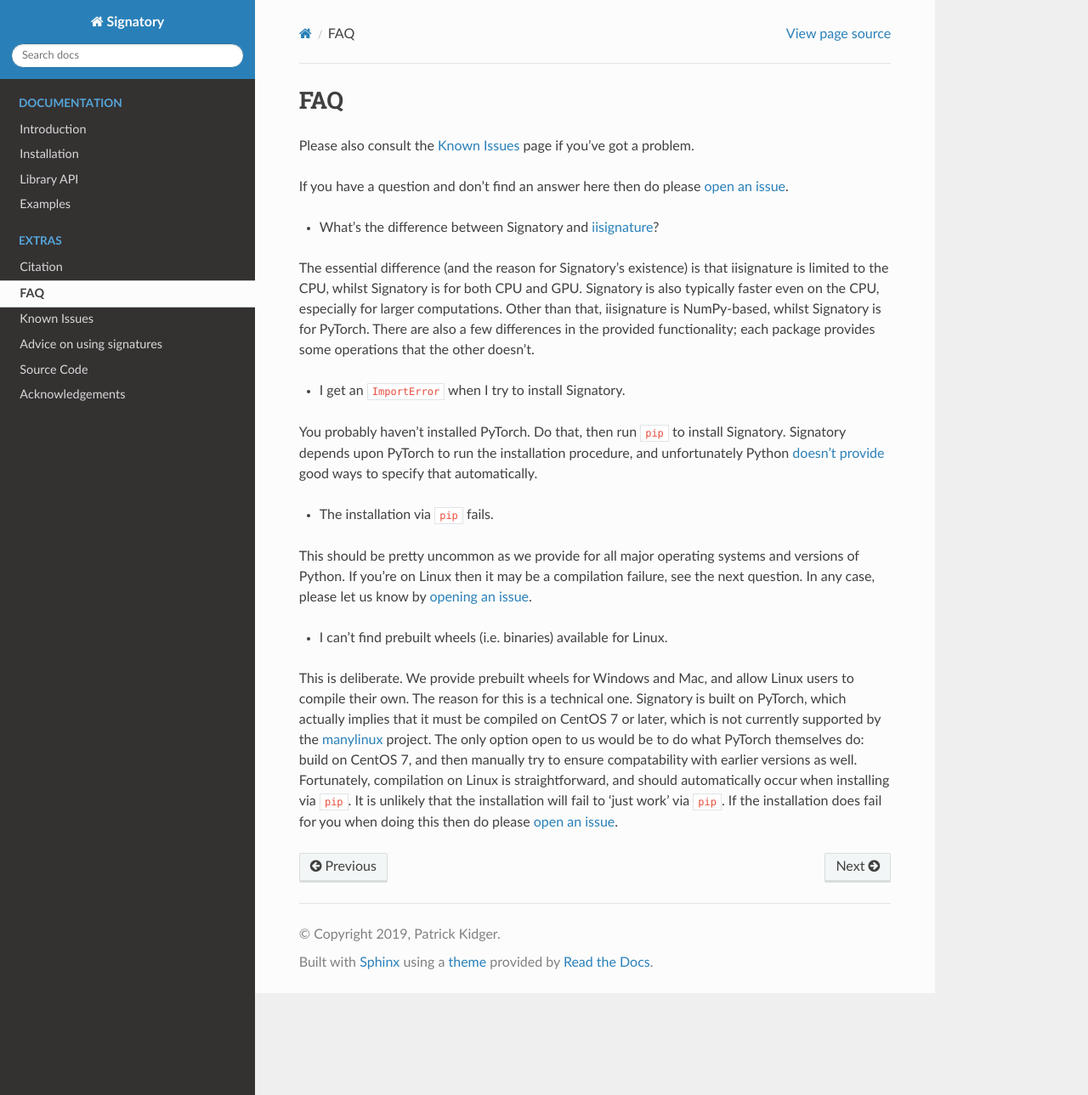
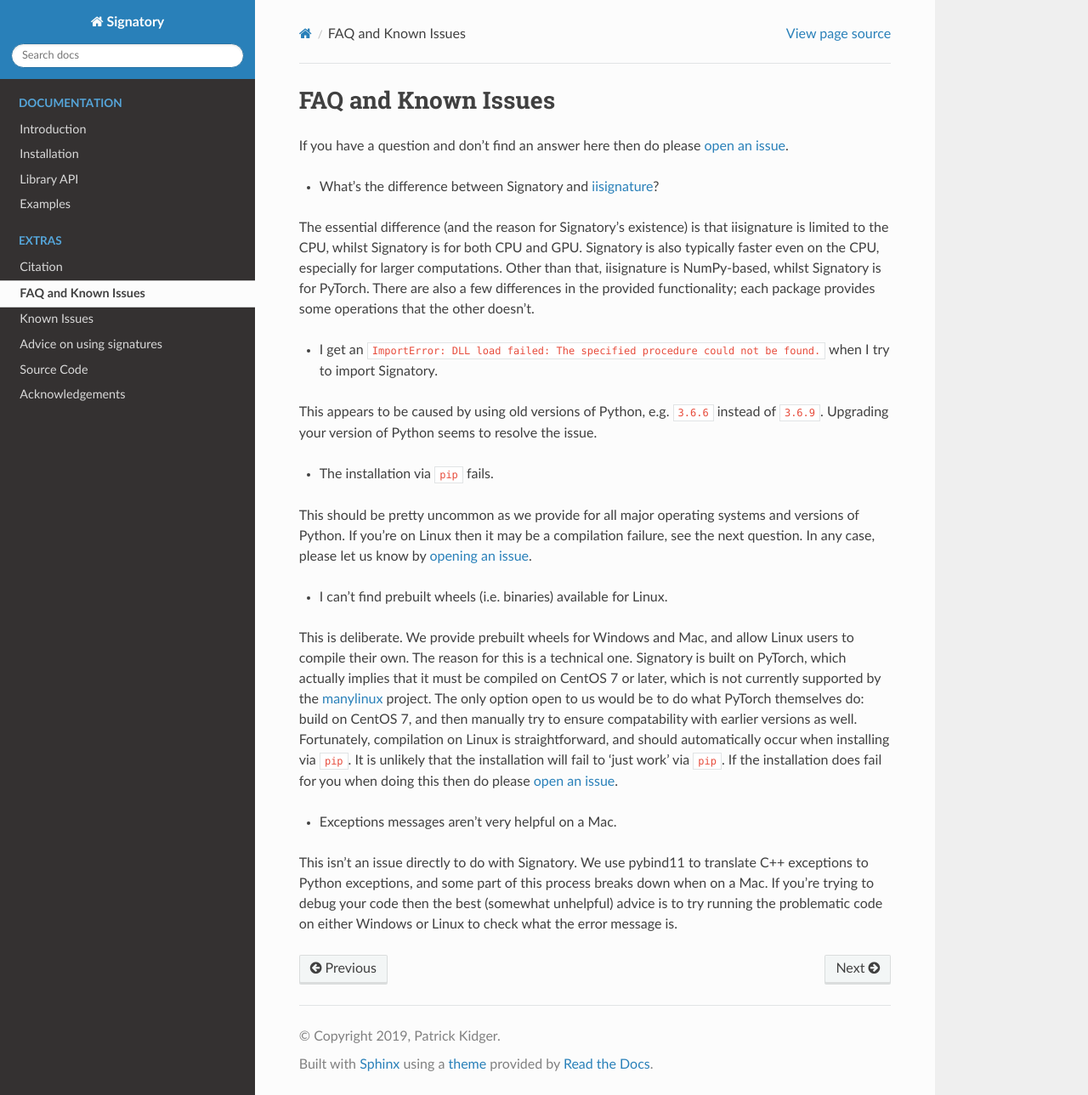
Before and after one commit to patrick-kidger/signatory, a Sphinx documentation site: the page built from docs/pages/miscellaneous/faq.rst, in a window 1280 px wide and 1289 px high. Shown: the whole window at 85% size. Built offline with Sphinx 7.4.7 and the Read the Docs theme 2.0.0, drawn with Linux system fonts in a browser that asks for light colours.

Commit message:
Update faq.rst

```diff
--- a/docs/pages/miscellaneous/faq.rst
+++ b/docs/pages/miscellaneous/faq.rst
@@ -1,9 +1,7 @@
 .. _miscellaneous-faq:
 
-FAQ
-###
-
-Please also consult the :ref:`miscellaneous-knownissues` page if you've got a problem.
+FAQ and Known Issues
+####################
 
 If you have a question and don't find an answer here then do please `open an issue <https://github.com/patrick-kidger/signatory/issues/new>`__.
 
@@ -11,9 +9,9 @@ If you have a question and don't find an answer here then do please `open an iss
 
 The essential difference (and the reason for Signatory's existence) is that iisignature is limited to the CPU, whilst Signatory is for both CPU and GPU. Signatory is also typically faster even on the CPU, especially for larger computations. Other than that, iisignature is NumPy-based, whilst Signatory is for PyTorch. There are also a few differences in the provided functionality; each package provides some operations that the other doesn't.
 
-* I get an ``ImportError`` when I try to install Signatory.
+* I get an ``ImportError: DLL load failed: The specified procedure could not be found.`` when I try to import Signatory.
 
-You probably haven't installed PyTorch. Do that, then run ``pip`` to install Signatory. Signatory depends upon PyTorch to run the installation procedure, and unfortunately Python `doesn't provide <https://www.python.org/dev/peps/pep-0518/>`__ good ways to specify that automatically.
+This appears to be caused by using old versions of Python, e.g. ``3.6.6`` instead of ``3.6.9``. Upgrading your version of Python seems to resolve the issue.
 
 * The installation via ``pip`` fails.
 
@@ -22,3 +20,7 @@ This should be pretty uncommon as we provide for all major operating systems and
 * I can't find prebuilt wheels (i.e. binaries) available for Linux.
 
 This is deliberate. We provide prebuilt wheels for Windows and Mac, and allow Linux users to compile their own. The reason for this is a technical one. Signatory is built on PyTorch, which actually implies that it must be compiled on CentOS 7 or later, which is not currently supported by the `manylinux <https://github.com/pypa/manylinux>`__ project. The only option open to us would be to do what PyTorch themselves do: build on CentOS 7, and then manually try to ensure compatability with earlier versions as well. Fortunately, compilation on Linux is straightforward, and should automatically occur when installing via ``pip``. It is unlikely that the installation will fail to 'just work' via ``pip``. If the installation does fail for you when doing this then do please `open an issue <https://github.com/patrick-kidger/signatory/issues/new>`__.
+
+* Exceptions messages aren't very helpful on a Mac.
+
+This isn't an issue directly to do with Signatory. We use pybind11 to translate C++ exceptions to Python exceptions, and some part of this process breaks down when on a Mac. If you're trying to debug your code then the best (somewhat unhelpful) advice is to try running the problematic code on either Windows or Linux to check what the error message is.
```
